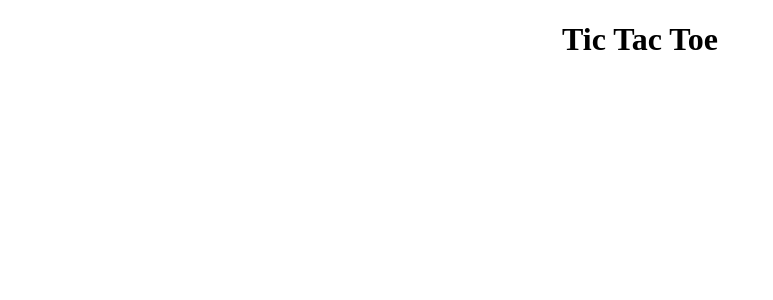
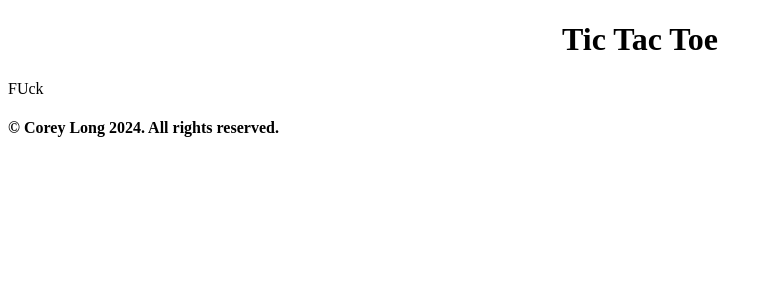
Before and after one commit to CoreyLongDev/tictactoe, a React (Vite) app: page / in a window 1280 px wide. Shown: the top 300 px of the page, without its empty margins (0-773 px from the left). Built offline with nearby package versions, Linux system fonts and the light colour scheme.

Commit message:
layout init. starting on board with CSS Grid

```diff
--- a/src/App.jsx
+++ b/src/App.jsx
@@ -1,5 +1,7 @@
 import { useState } from 'react'
 import Header from '../src/components/Header'
+import Board from './components/Board'
+import Footer from './components/Footer'
 import './App.css'
 
 function App() {
@@ -7,7 +9,9 @@ function App() {
 
   return (
     <>
-  <Header/>
+  <Header />
+  <Board />
+  <Footer />
     </>
   )
 }
--- a/src/components/Board.jsx
+++ b/src/components/Board.jsx
@@ -0,0 +1,10 @@
+function Board({board, onCellClick, winningLine = [], disabled}) {
+
+    return(
+        <div className="grid">
+            FUck
+        </div>
+    )
+}
+
+export default Board;
--- a/src/components/Footer.jsx
+++ b/src/components/Footer.jsx
@@ -0,0 +1,10 @@
+const Footer = () => {
+
+    return(
+        <>
+        <h4>© Corey Long 2024. All rights reserved.</h4>
+        </>
+    )
+}
+
+export default Footer;
```
